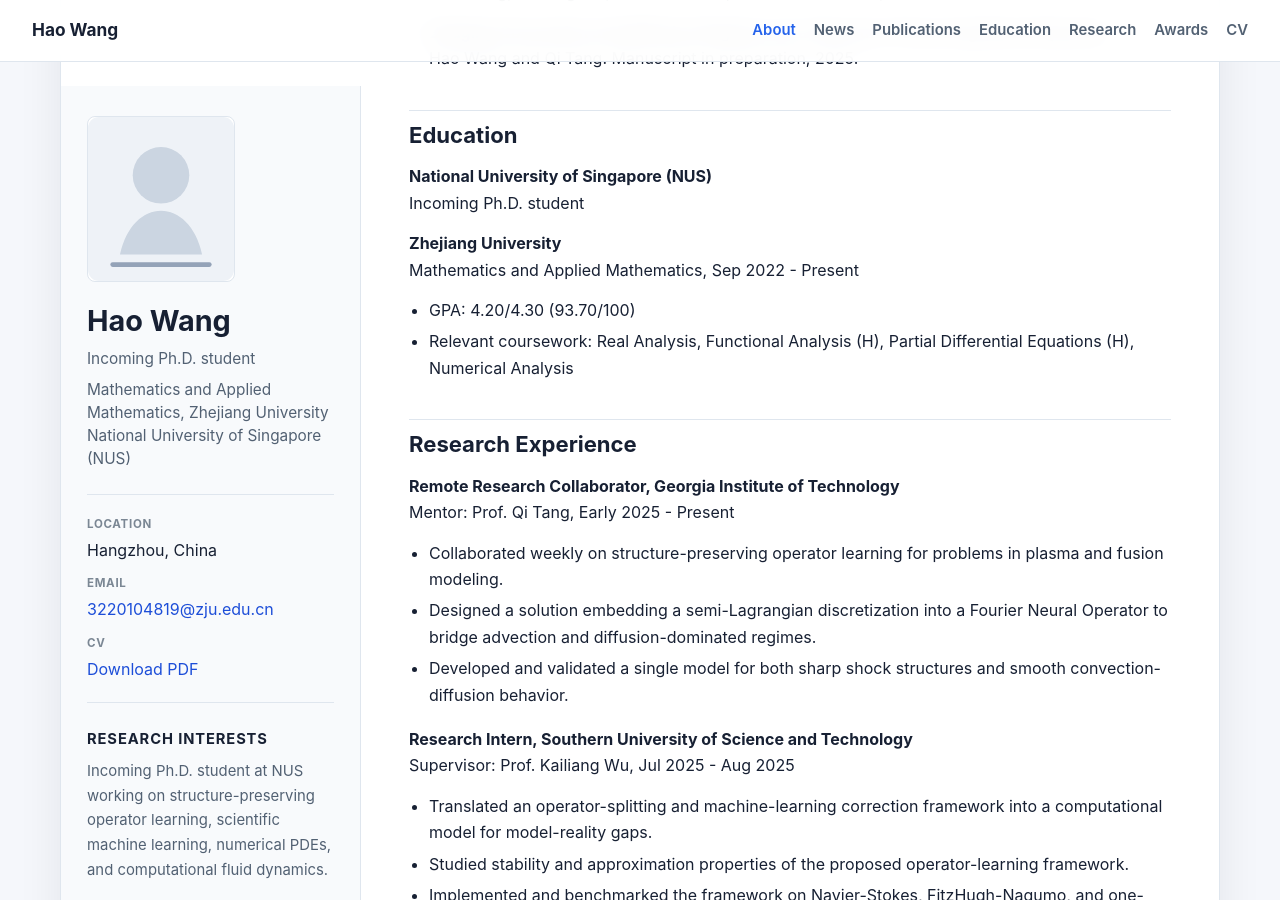
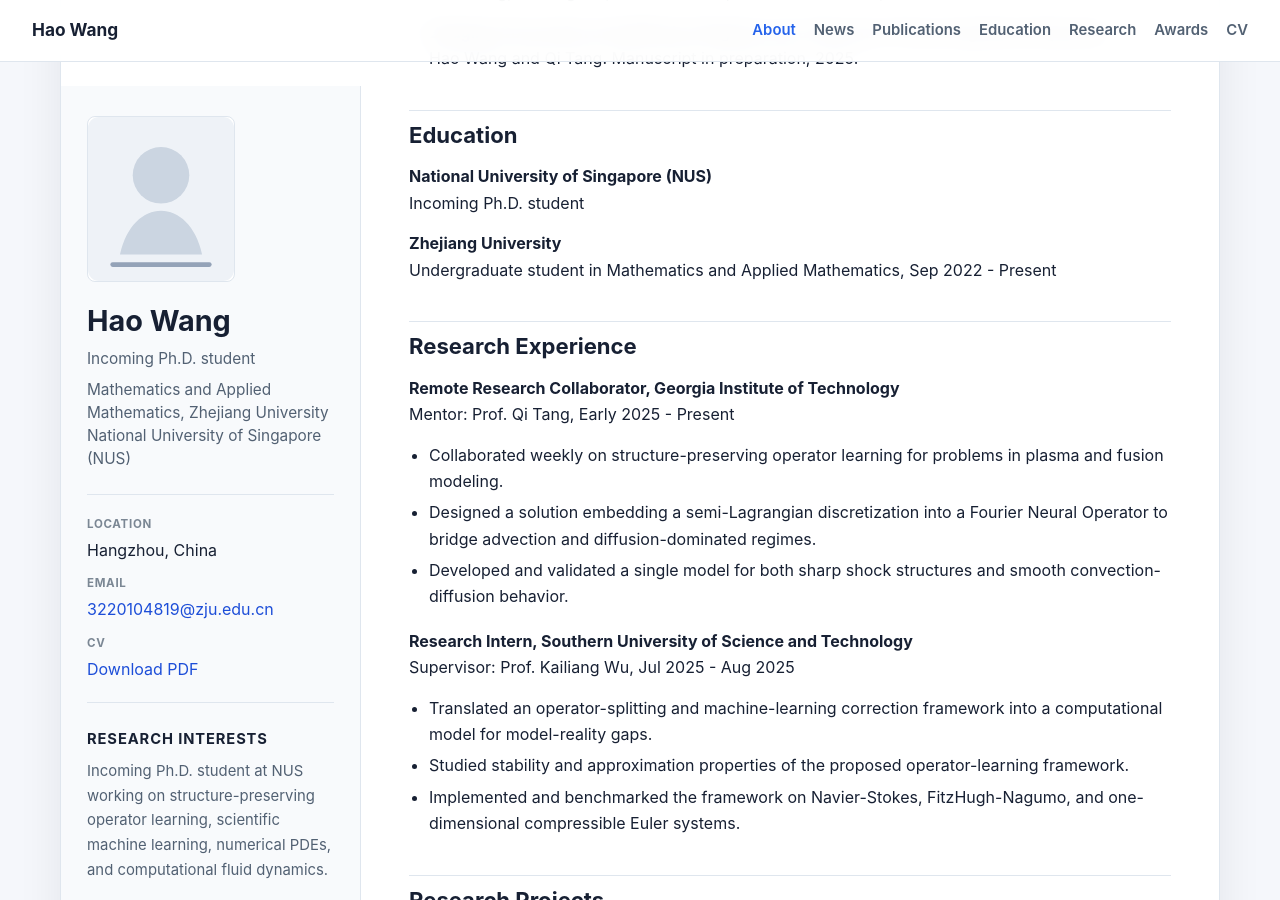
Before and after one commit to shanxue-w/shanxue-w.github.io, an MkDocs documentation site: the page built from docs/index.md, in a window 1280 px wide and 900 px high, scrolled down 954 px. Built offline with MkDocs 1.6.1, drawn with Linux system fonts in a browser that asks for light colours.

Commit message:
Simplify homepage education section

```diff
--- a/docs/index.md
+++ b/docs/index.md
@@ -32,10 +32,7 @@ This homepage is an initial version generated from an older CV snapshot. I will
 Incoming Ph.D. student
 
 **Zhejiang University**
-Mathematics and Applied Mathematics, Sep 2022 - Present
-
-- GPA: 4.20/4.30 (93.70/100)
-- Relevant coursework: Real Analysis, Functional Analysis (H), Partial Differential Equations (H), Numerical Analysis
+Undergraduate student in Mathematics and Applied Mathematics, Sep 2022 - Present
 
 ## Research Experience
 
```
Also changed, not shown: 1 other file.
